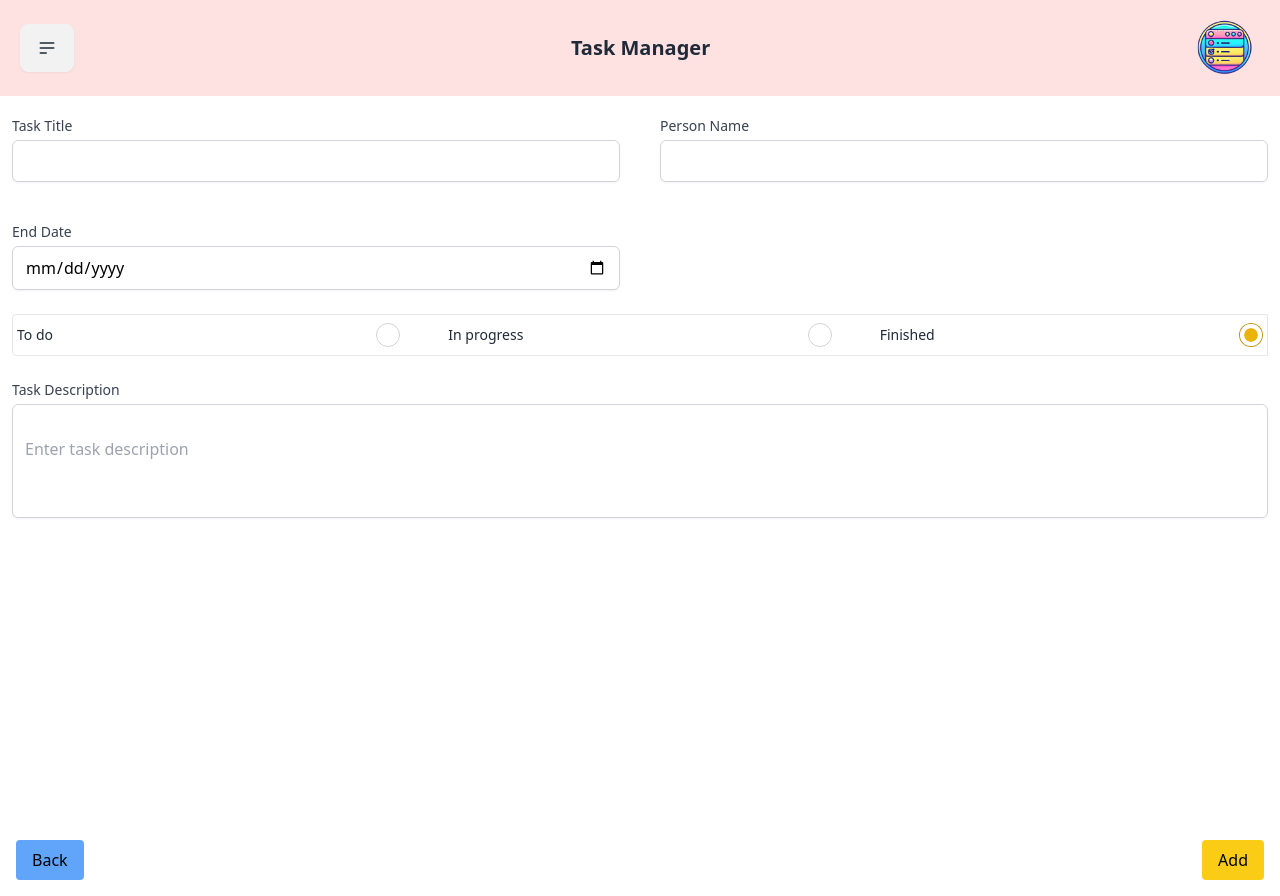
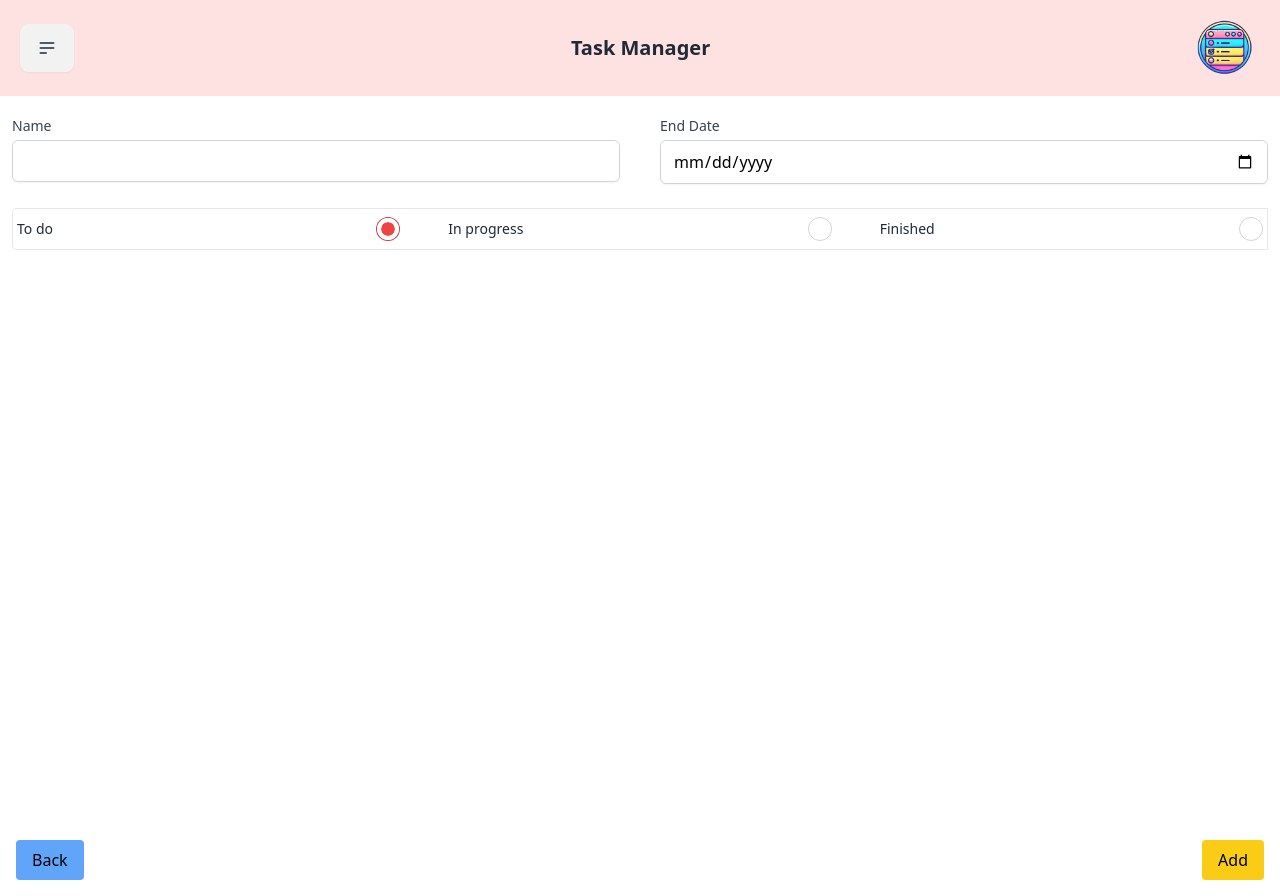
Before and after one commit to NullPointerExceptionNIT/ProjectManager, a React app in the folder frontend/: page /AddTasks/1 in a window 1280 px wide. Built offline with nearby package versions, Linux system fonts and the light colour scheme; the HTML template or start-up script is replaced by a standard one.

Commit message:
add task fix

```diff
--- a/frontend/src/AddTasks.jsx
+++ b/frontend/src/AddTasks.jsx
@@ -80,7 +80,7 @@ function AddTasks() {
             onSubmit={handleSubmit}
           >
             <div className="grid grid-cols-1 md:grid-cols-2 gap-10 mt-5">
-              <div className="form-group">
+              {/* <div className="form-group">
                 <label
                   htmlFor="name"
                   className="block text-sm font-medium text-gray-700"
@@ -94,13 +94,13 @@ function AddTasks() {
                   className="bg-white mt-1 block w-full px-3 py-2 border border-gray-300 rounded-md shadow-sm focus:outline-none focus:ring-indigo-500 focus:border-indigo-500"
                   required
                 />
-              </div>
+              </div> */}
               <div className="form-group">
                 <label
                   htmlFor="person-name"
                   className="block text-sm font-medium text-gray-700"
                 >
-                  Person Name
+                   Name
                 </label>
                 <input
                   type="text"
@@ -142,36 +142,21 @@ function AddTasks() {
               <div className="form-control">
                 <label className="label cursor-pointer">
                   <span className="label-text">To do</span>
-                  <input type="radio" name="radio-10" className="radio checked:bg-red-500" defaultChecked />
+                  <input type="radio" name="status" onChange={handleChange} value={"ready"} className="radio checked:bg-red-500" defaultChecked />
                 </label>
               </div>
               <div className="form-control">
                 <label className="label cursor-pointer">
                   <span className="label-text">In progress</span>
-                  <input type="radio" name="radio-10" className="radio checked:bg-blue-500" defaultChecked />
+                  <input type="radio" name="status" onChange={handleChange} value={"in_progress"} className="radio checked:bg-blue-500" />
                 </label>
               </div>
               <div className="form-control">
                 <label className="label cursor-pointer">
                   <span className="label-text">Finished</span>
-                  <input type="radio" name="radio-10" className="radio checked:bg-yellow-500" defaultChecked />
+                  <input type="radio" name="status" onChange={handleChange} value={"done"} className="radio checked:bg-yellow-500" />
                 </label>
               </div>
-            </div>
-            <div className="form-group">
-              <label
-                htmlFor="task-description"
-                className="block text-sm font-medium text-gray-700"
-              >
-                Task Description
-              </label>
-              <textarea
-                id="task-description"
-                placeholder="Enter task description"
-                className="resize-none bg-white mt-1 block w-full px-3 py-8 border border-gray-300 rounded-md shadow-sm focus:outline-none focus:ring-indigo-500 focus:border-indigo-500"
-                name="status"
-                onChange={handleChange}
-              ></textarea>
             </div>
           </form>
         </div>
```
Also changed, not shown: 1 other file (tests, documents, lock files or other folders).
